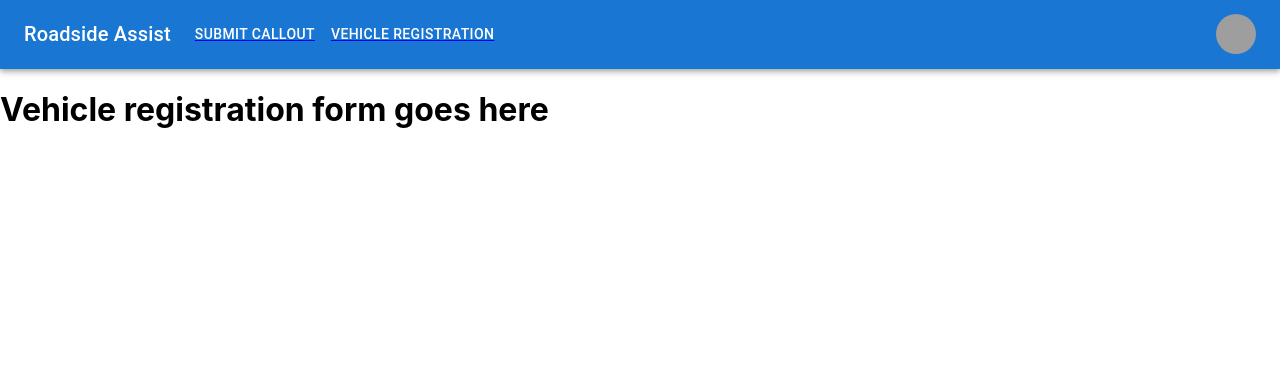
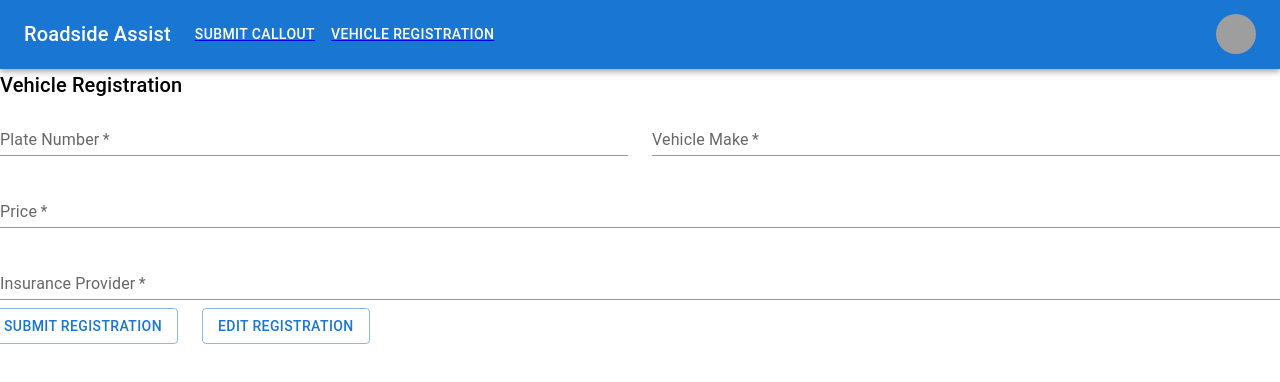
Before and after one commit to emma-edwards/CSCI314-C13, a React (Create React App) app in the folder my-react-app/: page /VehicleReg in a window 1280 px wide. Shown: the top 382 px of the page. Built offline with nearby package versions, Linux system fonts and the light colour scheme; grey boxes are pictures that could not be loaded.

Commit message:
Added Vehicle Registration form

```diff
--- a/my-react-app/src/Pages/VehicleReg.js
+++ b/my-react-app/src/Pages/VehicleReg.js
@@ -1,5 +1,65 @@
-const VehicleReg = () => {
-    return <h1>Vehicle registration form goes here</h1>;
-};
+import * as React from 'react';
+import Grid from '@mui/material/Grid';
+import Typography from '@mui/material/Typography';
+import TextField from '@mui/material/TextField';
+import FormControlLabel from '@mui/material/FormControlLabel';
+import Checkbox from '@mui/material/Checkbox';
+import Button from "@mui/material/Button";
 
-export default VehicleReg;
+export default function VehicleReg() {
+    return (
+        <React.Fragment>
+            <Typography variant="h6" gutterBottom>
+                Vehicle Registration
+            </Typography>
+            <Grid container spacing={3}>
+                <Grid item xs={12} sm={6}>
+                    <TextField
+                        required
+                        id="plateNum"
+                        name="plateNum"
+                        label="Plate Number"
+                        fullWidth
+                        variant="standard"
+                    />
+                </Grid>
+                <Grid item xs={12} sm={6}>
+                    <TextField
+                        required
+                        id="vehicleMake"
+                        name="vehicleMake"
+                        label="Vehicle Make"
+                        fullWidth
+                        variant="standard"
+                    />
+                </Grid>
+                <Grid item xs={12}>
+                    <TextField
+                        required
+                        id="price"
+                        name="price"
+                        label="Price"
+                        fullWidth
+                        variant="standard"
+                    />
+                </Grid>
+                <Grid item xs={12}>
+                    <TextField
+                        required
+                        id="insuranceProvider"
+                        name="insuranceProvider"
+                        label="Insurance Provider"
+                        fullWidth
+                        variant="standard"
+                    />
+                </Grid>
+                <Button href="#" variant="outlined" sx={{ my: 1, mx: 1.5 }}>
+                    Submit Registration
+                </Button>
+                <Button href="#" variant="outlined" sx={{ my: 1, mx: 1.5 }}>
+                    Edit Registration
+                </Button>
+            </Grid>
+        </React.Fragment>
+    );
+}
```
